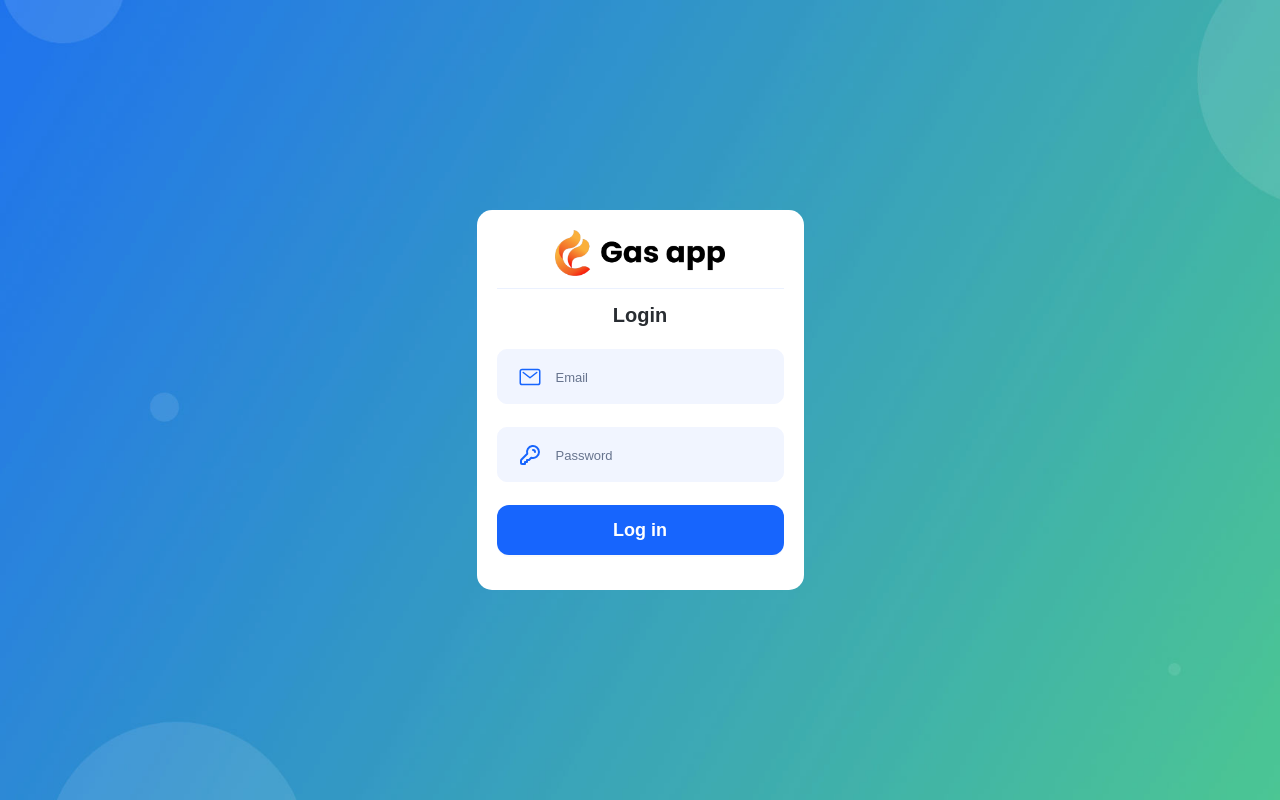
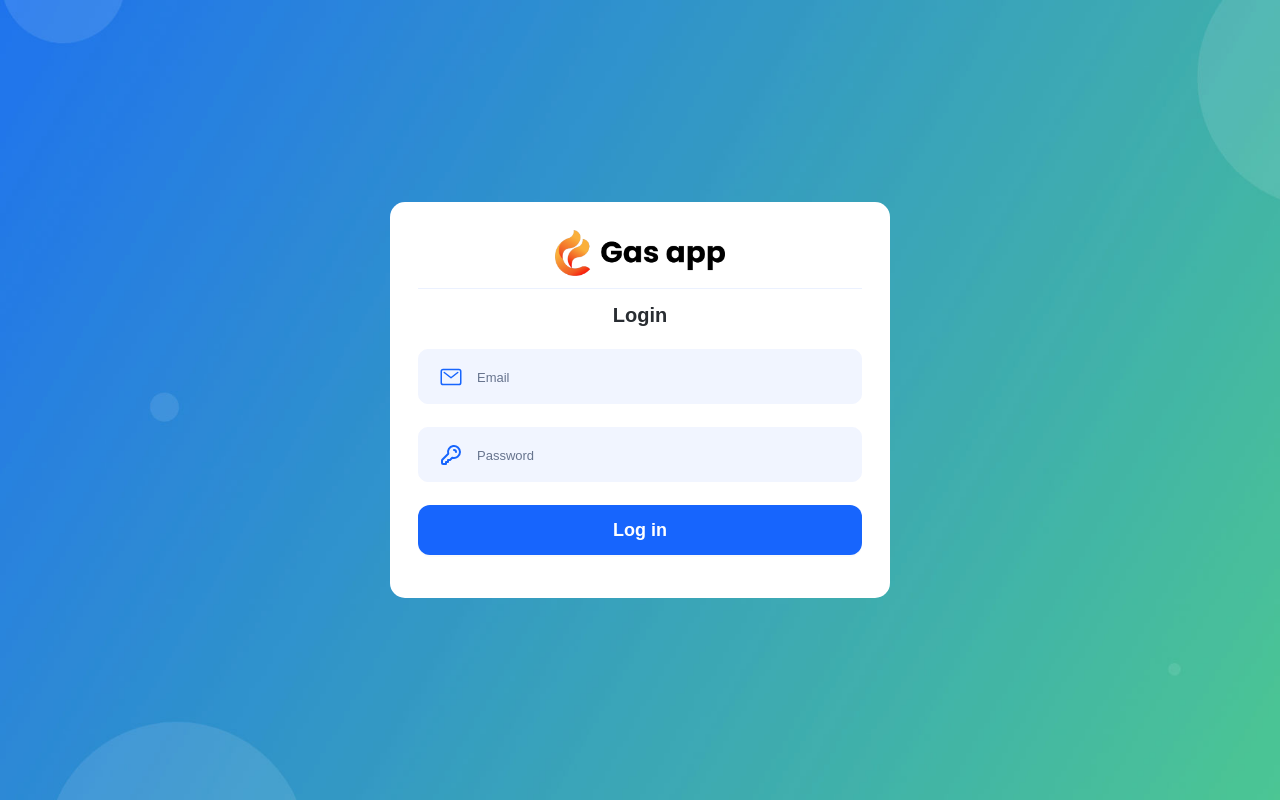
Before and after one commit to lephong94/task-manage-master-development, a React (Create React App) app: page /login in a window 1280 px wide. Built offline with nearby package versions, Linux system fonts and the light colour scheme.

Commit message:
fix: return login form original max width

```diff
--- a/src/Pages/Login/LoginPage.jsx
+++ b/src/Pages/Login/LoginPage.jsx
@@ -106,7 +106,7 @@ const LoginPage = () => {
         <Container className="h-full">
           <div className="wrapper flex items-center justify-center h-full">
             <Space
-              className="bg-white p-5 rounded-[15px] max-w-[400px] form-wrapper"
+              className="form-wrapper bg-white rounded-[15px] p-7 max-w-[500px] w-full"
               align="center"
               direction="vertical"
               size={20}
```
